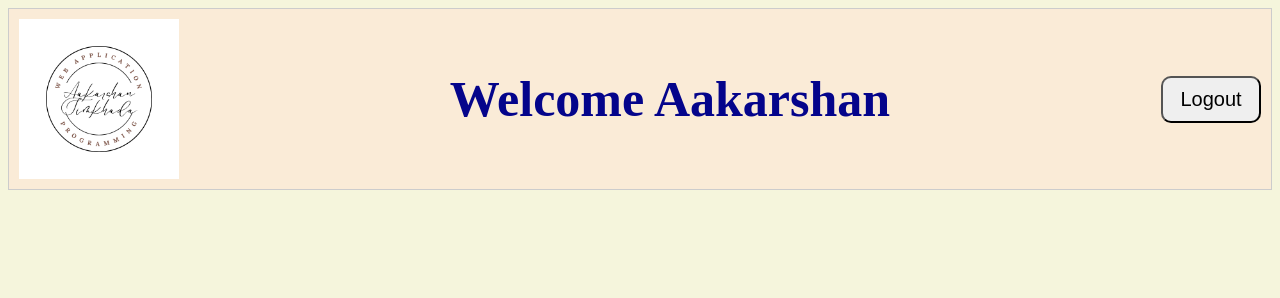
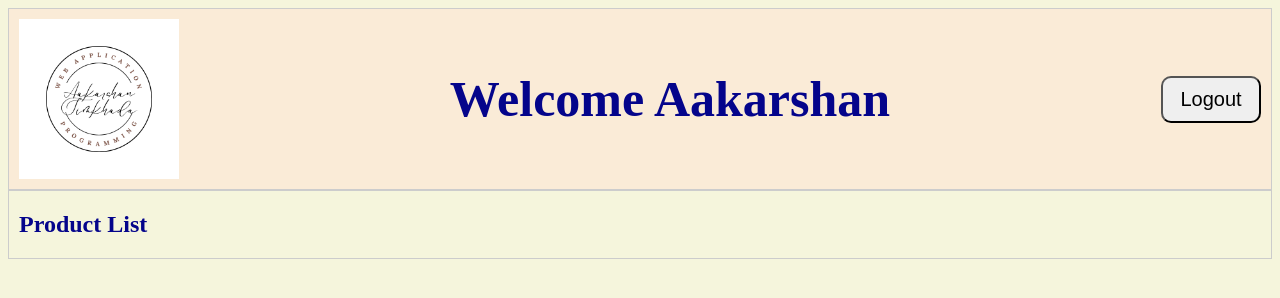
Before and after one commit to Aakartion/WAPCourse, a plain HTML site: page pages/lab3/welcome.html in a window 1280 px wide. Drawn offline with Linux system fonts and the light colour scheme.

Commit message:
Product List container is added

```diff
--- a/css/Lab2/styleme.css
+++ b/css/Lab2/styleme.css
@@ -45,3 +45,11 @@ h2{
     padding: 10px;
     font-size: 20px;
 }
+
+.productListContainer{
+    border: 1px solid #ccc;
+}
+
+#productList{
+    padding-left: 10px;
+}
--- a/pages/lab3/welcome.html
+++ b/pages/lab3/welcome.html
@@ -9,8 +9,12 @@
 <body>
     <div class="welcomeContainer">
         <img class="myLogo" src="./../../assets/images/Lab3/Aakarshan Simkhada.png" alt="myLogo">
-            <h1>Welcome Aakarshan</h1>
+        <h1>Welcome Aakarshan</h1>
         <button class="LogoutButton">Logout</button>
+    </div>
+    <div class="productListContainer">
+        <h2 id="productList">Product List</h2>
+
     </div>
 </body>
 </html>
```
